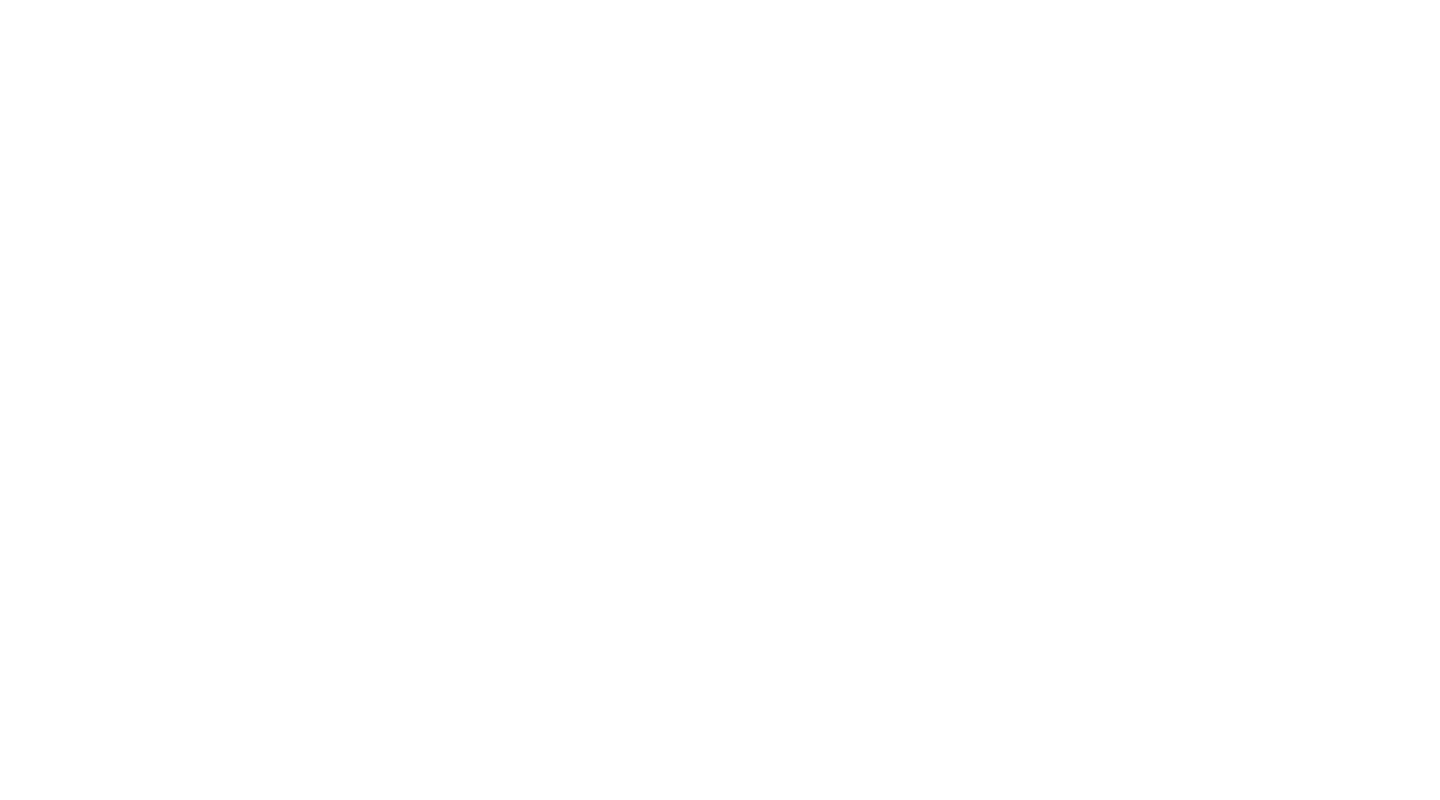
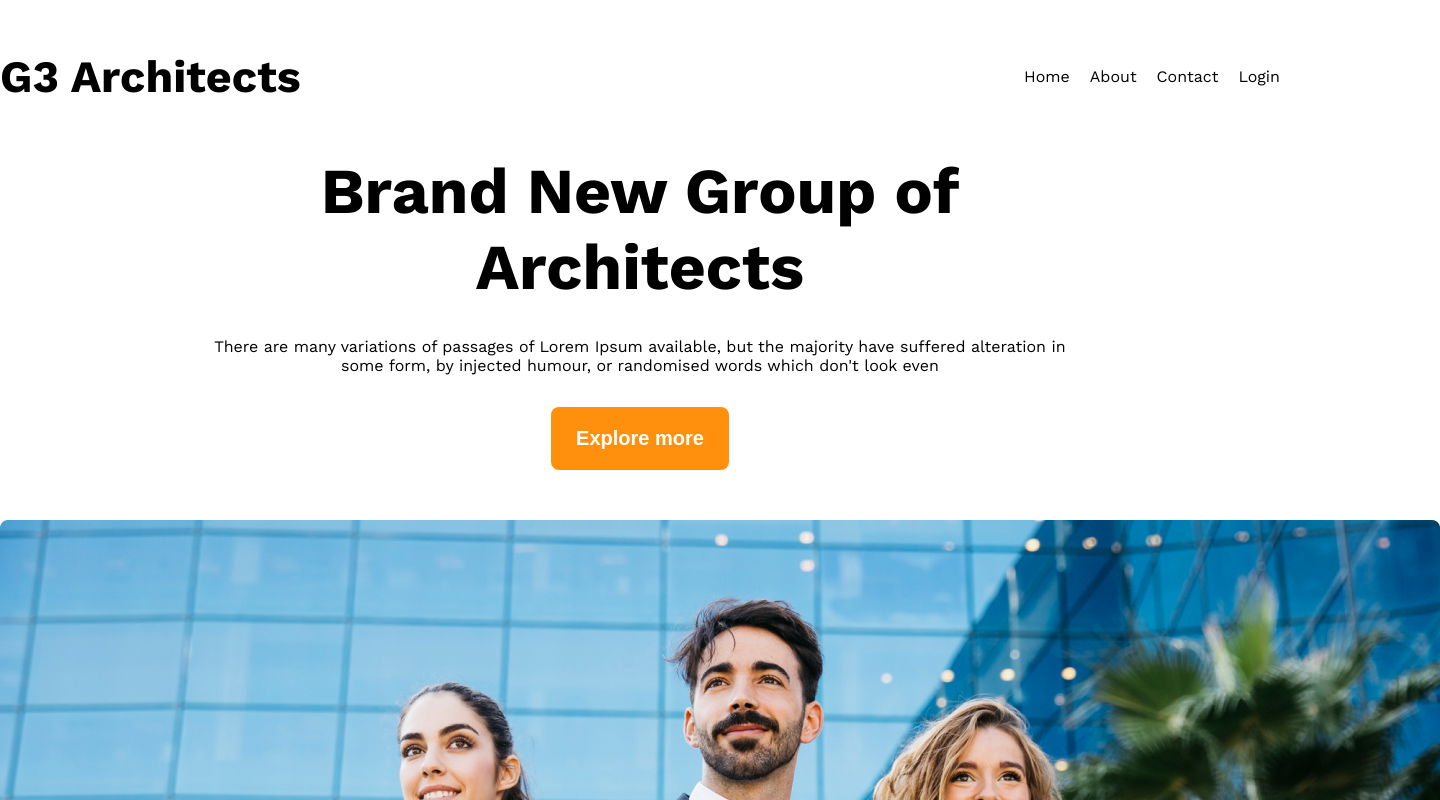
Before and after one commit to abdullah107189/g3-architect-project, a plain HTML site: page index.html in a window 1280 px wide. Shown: the top 800 px of the page, 1440 px wide, since content can reach past the window. Drawn offline with nearby package versions, Linux system fonts and the light colour scheme.

Commit message:
added header section

```diff
--- a/index.html
+++ b/index.html
@@ -8,8 +8,29 @@
     <link rel="stylesheet" href="styles/style.css">
 </head>
 
-<body>
-    <header></header>
+<body class="work-sans-font">
+    <header>
+        <nav class="dflex">
+            <h1>G3 Architects</h1>
+            <ul class="dflex">
+                <li>Home</li>
+                <li>About</li>
+                <li>Contact</li>
+                <li>Login</li>
+            </ul>
+        </nav>
+        <div class="header-container">
+            <div class="section-title">
+                <h1>Brand New Group of Architects</h1>
+                <p>There are many variations of passages of Lorem Ipsum available, but the majority have suffered
+                    alteration in some form, by injected humour, or randomised words which don't look even</p>
+                <button class="primaryBtn">Explore more</button>
+            </div>
+            <div class="headerImage">
+                <img src="./images/banner.png" alt="">
+            </div>
+        </div>
+    </header>
     <main></main>
     <footer></footer>
 </body>
--- a/styles/style.css
+++ b/styles/style.css
@@ -0,0 +1,76 @@
+@import url('https://fonts.googleapis.com/css2?family=Work+Sans:ital,wght@0,100..900;1,100..900&display=swap');
+
+.work-sans-font {
+    font-family: "Work Sans", sans-serif;
+    font-optical-sizing: auto;
+    font-style: normal;
+}
+
+* {
+    margin: 0;
+    padding: 0;
+    box-sizing: border-box;
+}
+
+/* shared class  */
+.dflex {
+    display: flex;
+}
+
+.primaryColor {
+    color: rgb(255, 144, 14);
+}
+
+.primaryBtn {
+    border-radius: 8px;
+    background: rgb(255, 144, 14);
+    color: rgb(255, 255, 255);
+    padding: 20px 25px;
+    border: none;
+    font-size: 20px;
+    font-weight: 600;
+}
+
+.section-title {
+    max-width: 862px;
+    margin: 0 auto;
+    text-align: center;
+}
+
+.section-title>h1 {
+    font-size: 4rem;
+}
+
+.section-title>p {
+    margin: 32px 0px;
+}
+
+/* header section  */
+nav,
+.header-container {
+    max-width: 1440px;
+    margin: 0 auto;
+}
+
+nav {
+    justify-content: space-between;
+    align-items: center;
+    margin: 50px auto;
+}
+
+nav>h1 {
+    font-size: 2.8rem;
+}
+
+nav>ul {
+    gap: 20px;
+}
+
+nav>ul>li {
+    list-style: none;
+    text-decoration: none;
+}
+
+.headerImage{
+    margin: 50px 0px;
+}
```
Also changed, not shown: images/architect.png (added), images/banner.png (added), images/icons/customers.png (added), images/icons/email.png (added), images/icons/projects.png (added), images/icons/ribon.png (added), images/sponsors/amazon.png (added), images/sponsors/figma.png (added), images/sponsors/google.png (added), images/sponsors/spotify.png (added), images/sponsors/telerama.png (added), images/team1.png (added), images/team2.png (added), images/team3.png (added), 1 more files.
